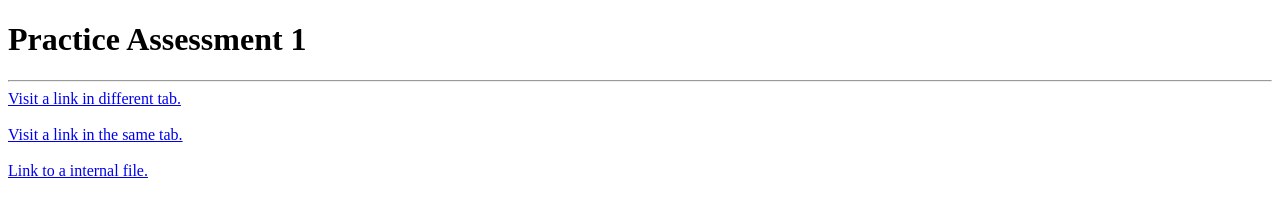
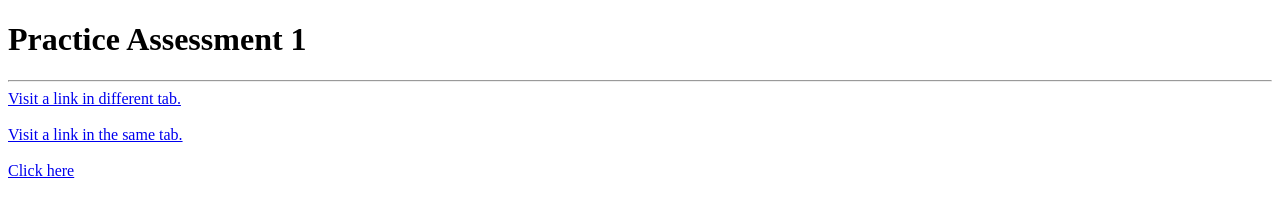
Before and after one commit to AkashKumar14/akash, a plain HTML site: page index.html in a window 1280 px wide. Shown: the top 199 px of the page. Drawn offline with Linux system fonts and the light colour scheme.

Commit message:
Update index.html

```diff
--- a/index.html
+++ b/index.html
@@ -9,7 +9,7 @@
         <br> <br>
         <a href="https://www.prepbytes.com/">Visit a link in the same tab.</a>
         <br> <br>
-        <a href="./list.html">Link to a internal file.</a>
+        <a href="./list.html">Click here</a>
         <br> <br>
         Image kept inside folder<br>
         <img src="./prep_icon.jpg" alt="prepbytes" height="150" width="150"> <br>
```
